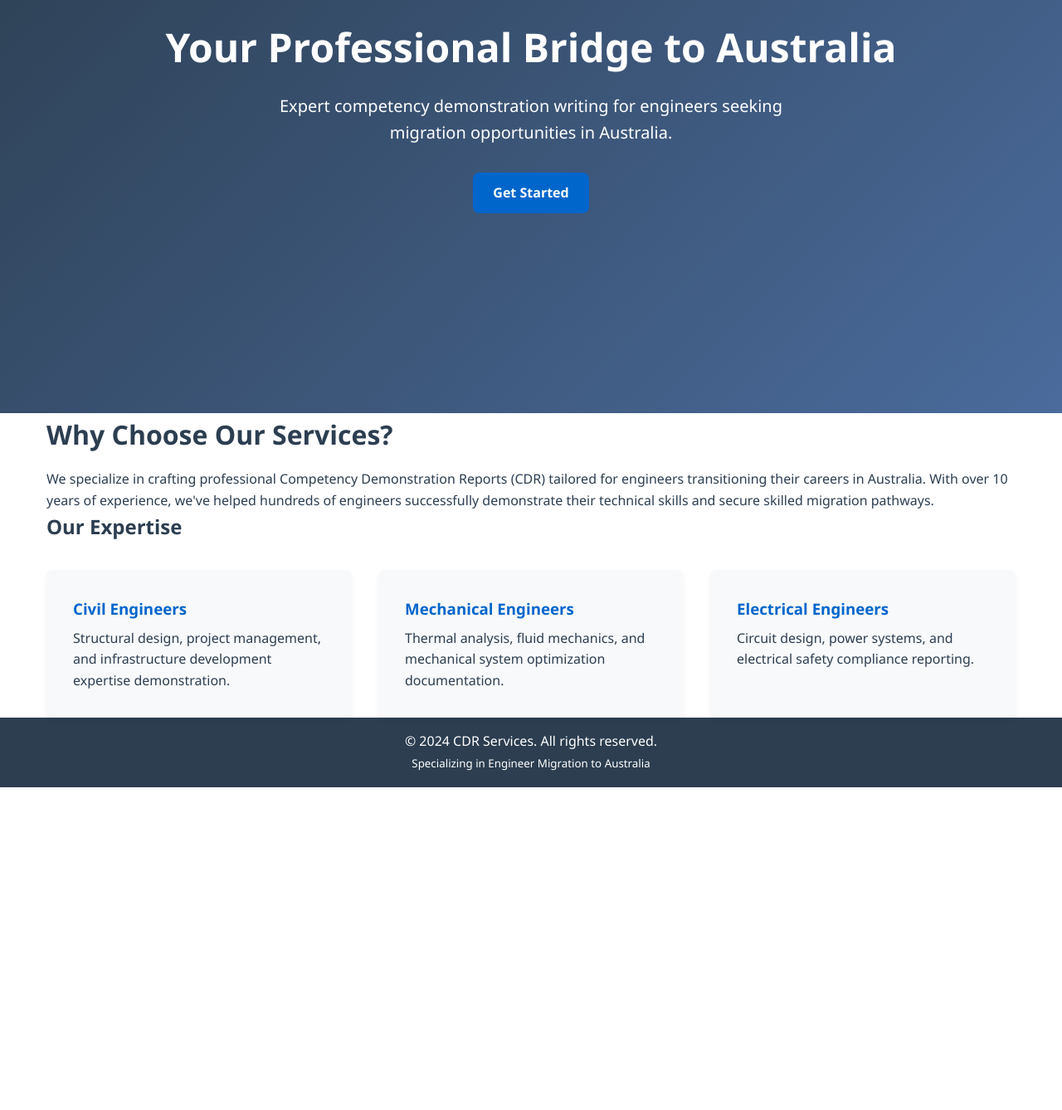
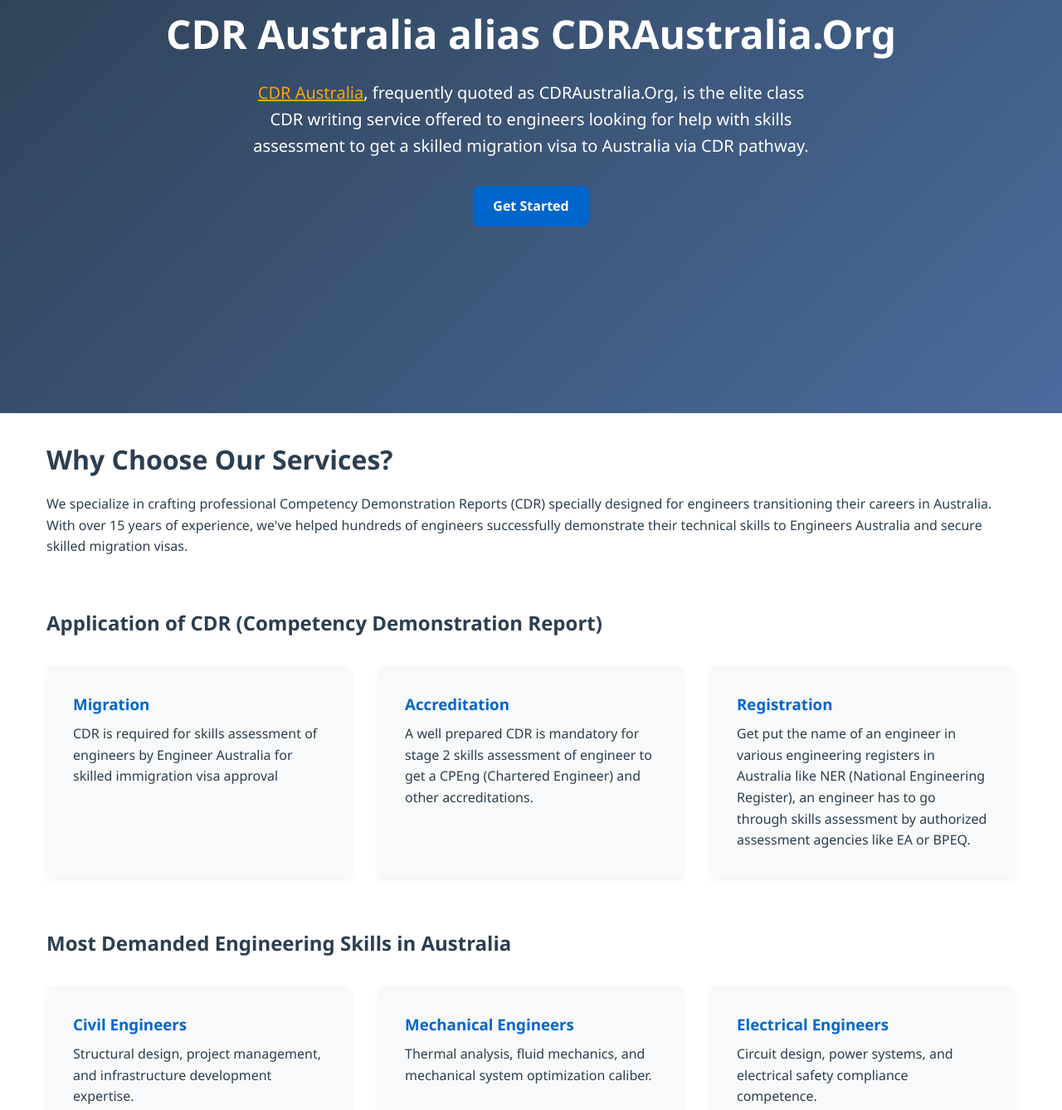
Before and after one commit to cdr-australia/cdr-australia, a plain HTML site: page index.html in a window 1280 px wide. Shown: the part 302-1640 px from the top of the page at 83% size. Before the commit the page ends 1251 px from the top, so only its background shows below. Drawn offline with Linux system fonts and the light colour scheme.

Commit message:
Content, canonical, nav, links, footer, favicon, logo, etc

```diff
--- a/index.html
+++ b/index.html
@@ -3,16 +3,19 @@
 <head>
     <meta charset="UTF-8">
     <meta name="viewport" content="width=device-width, initial-scale=1.0">
-    <title>CDR Writing Services - Engineer to Australia Migration</title>
+    <title>CDR Australia alias CDRAustralia.Org - CDR Writing Service</title>
+    <meta name="description" content="CDR Australia, frequently quoted as CDRAustralia.Org, is the elite class CDR writing service offered to engineers looking for help with skills assessment to get a skilled migration visa to Australia via CDR pathway.">
     <link rel="stylesheet" href="style.css">
+    <link rel="canonical" href="https://cdraustralia.appwrite.network/">
+    <link rel="icon" href="favicon.ico">
 </head>
 <body>
     <header>
         <nav>
-            <a href="index.html" class="logo">CDR Services</a>
+            <a href="." class="logo">CDR Australia</a>
             <button id="menuToggle" aria-label="Toggle menu">&harr;</button>
             <ul class="nav-links">
-                <li><a href="index.html">Home</a></li>
+                <li><a href=".">Home</a></li>
                 <li><a href="about.html">About</a></li>
                 <li><a href="services.html">Services</a></li>
                 <li><a href="contact.html">Contact</a></li>
@@ -22,41 +25,59 @@
 
     <main>
         <section id="hero" class="hero">
-            <h1>Your Professional Bridge to Australia</h1>
-            <p>Expert competency demonstration writing for engineers seeking migration opportunities in Australia.</p>
-            <a href="#services" class="btn btn-primary">Get Started</a>
+            <h1>CDR Australia alias CDRAustralia.Org</h1>
+            <p><a href="https://cdraustralia.org/" style="color: orange;">CDR Australia</a>, frequently quoted as CDRAustralia.Org, is the elite class CDR writing service offered to engineers looking for help with skills assessment to get a skilled migration visa to Australia via CDR pathway.</p>
+            <a href="https://wa.me/61291917405?text=Hi%20there!!" class="btn btn-primary">Get Started</a>
         </section>
 
         <section id="intro">
             <div class="container">
                 <h2>Why Choose Our Services?</h2>
-                <p>We specialize in crafting professional Competency Demonstration Reports (CDR) tailored for engineers transitioning their careers in Australia. With over 10 years of experience, we've helped hundreds of engineers successfully demonstrate their technical skills and secure skilled migration pathways.</p>
+                <p>We specialize in crafting professional Competency Demonstration Reports (CDR) specially designed for engineers transitioning their careers in Australia. With over 15 years of experience, we've helped hundreds of engineers successfully demonstrate their technical skills to Engineers Australia and secure skilled migration visas.</p>
             </div>
         </section>
-
         <section id="services-preview">
             <div class="container">
-                <h2>Our Expertise</h2>
+                <h2>Application of CDR (Competency Demonstration Report)</h2>
+                <div class="cards">
+                    <article class="card">
+                        <h3>Migration</h3>
+                        <p>CDR is required for skills assessment of engineers by Engineer Australia for skilled immigration visa approval</p>
+                    </article>
+                    <article class="card">
+                        <h3>Accreditation</h3>
+                        <p>A well prepared CDR is mandatory for stage 2 skills assessment of engineer to get a CPEng (Chartered Engineer) and other accreditations.</p>
+                    </article>
+                    <article class="card">
+                        <h3>Registration</h3>
+                        <p>Get put the name of an engineer in various engineering registers in Australia like NER (National Engineering Register), an engineer has to go through skills assessment by authorized assessment agencies like EA or BPEQ.</p>
+                    </article>
+                </div>
+            </div>
+        </section>
+        <section id="services-preview">
+            <div class="container">
+                <h2>Most Demanded Engineering Skills in Australia</h2>
                 <div class="cards">
                     <article class="card">
                         <h3>Civil Engineers</h3>
-                        <p>Structural design, project management, and infrastructure development expertise demonstration.</p>
+                        <p>Structural design, project management, and infrastructure development expertise.</p>
                     </article>
                     <article class="card">
                         <h3>Mechanical Engineers</h3>
-                        <p>Thermal analysis, fluid mechanics, and mechanical system optimization documentation.</p>
+                        <p>Thermal analysis, fluid mechanics, and mechanical system optimization caliber.</p>
                     </article>
                     <article class="card">
                         <h3>Electrical Engineers</h3>
-                        <p>Circuit design, power systems, and electrical safety compliance reporting.</p>
+                        <p>Circuit design, power systems, and electrical safety compliance competence.</p>
                     </article>
                 </div>
             </div>
         </section>
 
         <footer>
-            <p>&copy; 2024 CDR Services. All rights reserved.</p>
-            <p><small>Specializing in Engineer Migration to Australia</small></p>
+            <p>&copy; 20265 CDRAustralia.Org. All rights reserved.</p>
+            <p><small>The leader of CDR writers and skills assessment help agencies.</small></p>
         </footer>
     </main>
 
--- a/style.css
+++ b/style.css
@@ -31,6 +31,9 @@
     line-height: 1.6;
     color: var(--text-dark);
     background-color: var(--white);
+}
+section{
+        padding: 30px 0;
 }
 
 /* Utility Classes */
```
Also changed, not shown: about.html (+10 -7 lines), contact.html (+11 -7 lines), services.html (+9 -6 lines), favicon.ico (added), logo.png (added).
